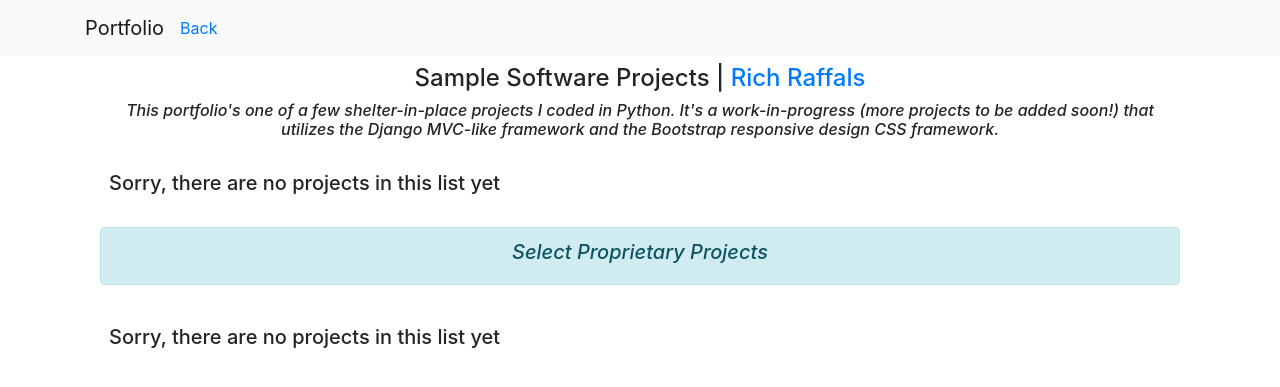
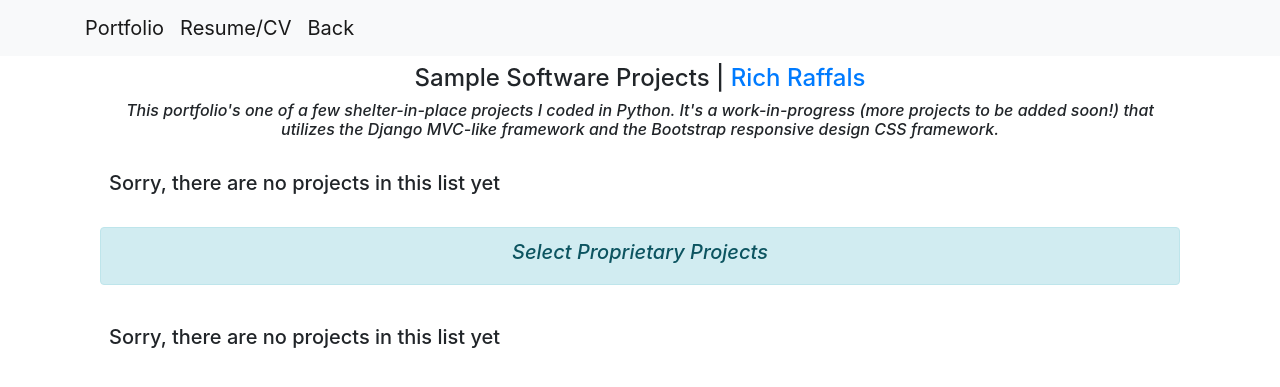
Before and after one commit to raffals/django_portfolio, a Django app: template projects/templates/projects/all_projects.html in a window 1280 px wide. Shown: the top 387 px of the page. Run offline with Django 3.2, Linux system fonts and the light colour scheme; the template is opened without the code that fills it, so the values that code supplies are empty; some libraries are stand-ins or nearby versions.

Commit message:
Add Resume link to navbar, style Back nav item properly, shift Back from JS docoment.referrer to wondow.history.back() to get more history (former just goes back one page, then just cycles between that and the previous page)

```diff
--- a/projects/templates/projects/base.html
+++ b/projects/templates/projects/base.html
@@ -40,10 +40,15 @@
         <div class="collapse navbar-collapse" id="navbarSupportedContent">
           <ul class="navbar-nav mr-auto">
             <li class="nav-item active">
-              <script>document.write('<a href="' + document.referrer + '">Back</a>');</script>
+			  <a class="navbar-brand" href="http://awakenthemagic.com/resume/RRaffalsWebTechRes.pdf" target="_blank">Resume/CV</a>
+            </li>
+            <li class="nav-item">
+			  <a class="navbar-brand" href="#" onclick="window.history.back()">Back</a>
+<!--              <script>document.write('<a class="navbar-brand" href="' + document.referrer + '">Back</a>');</script>-->
             </li>
           </ul>
         </div>
+
     </div>
   </nav>
 
```
